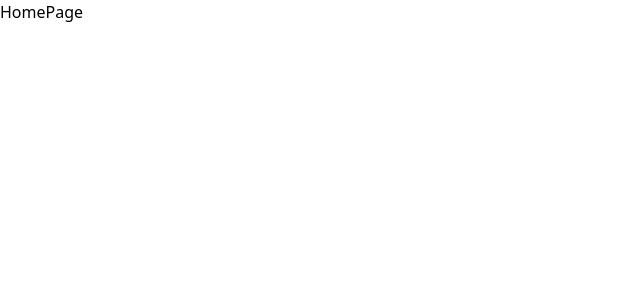
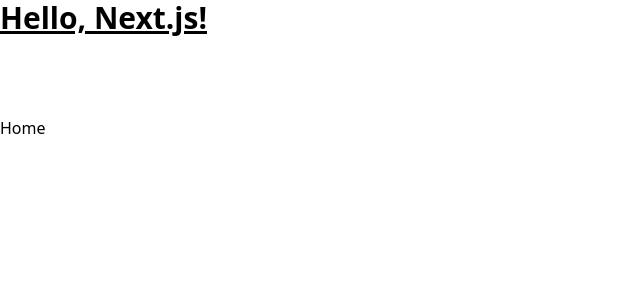
Before and after one commit to Eyshcharya/Next-Contact-App, a Next.js app: page / in a window 1280 px wide. Shown: the top 300 px of the page, without its empty margins (0-640 px from the left). Built offline with nearby package versions, Linux system fonts and the light colour scheme.

Commit message:
Refactored the code

```diff
--- a/pages/index.tsx
+++ b/pages/index.tsx
@@ -1,4 +1,9 @@
 const HomePage = () => {
-  return <div>HomePage</div>;
+  return (
+    <div>
+      <h1 className='text-3xl font-bold underline'>Hello, Next.js!</h1>
+      <div className='mt-20'>Home</div>
+    </div>
+  );
 };
 export default HomePage;
```
